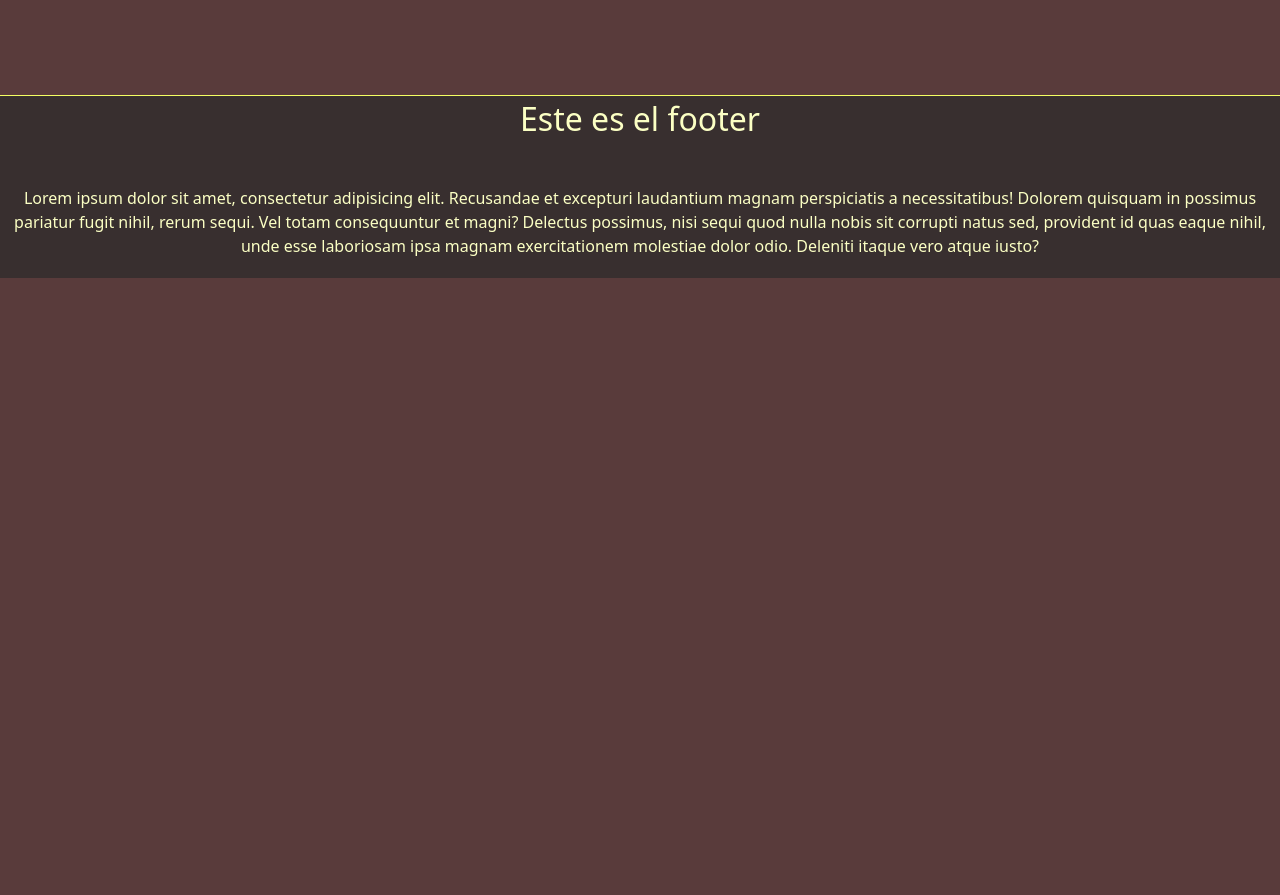
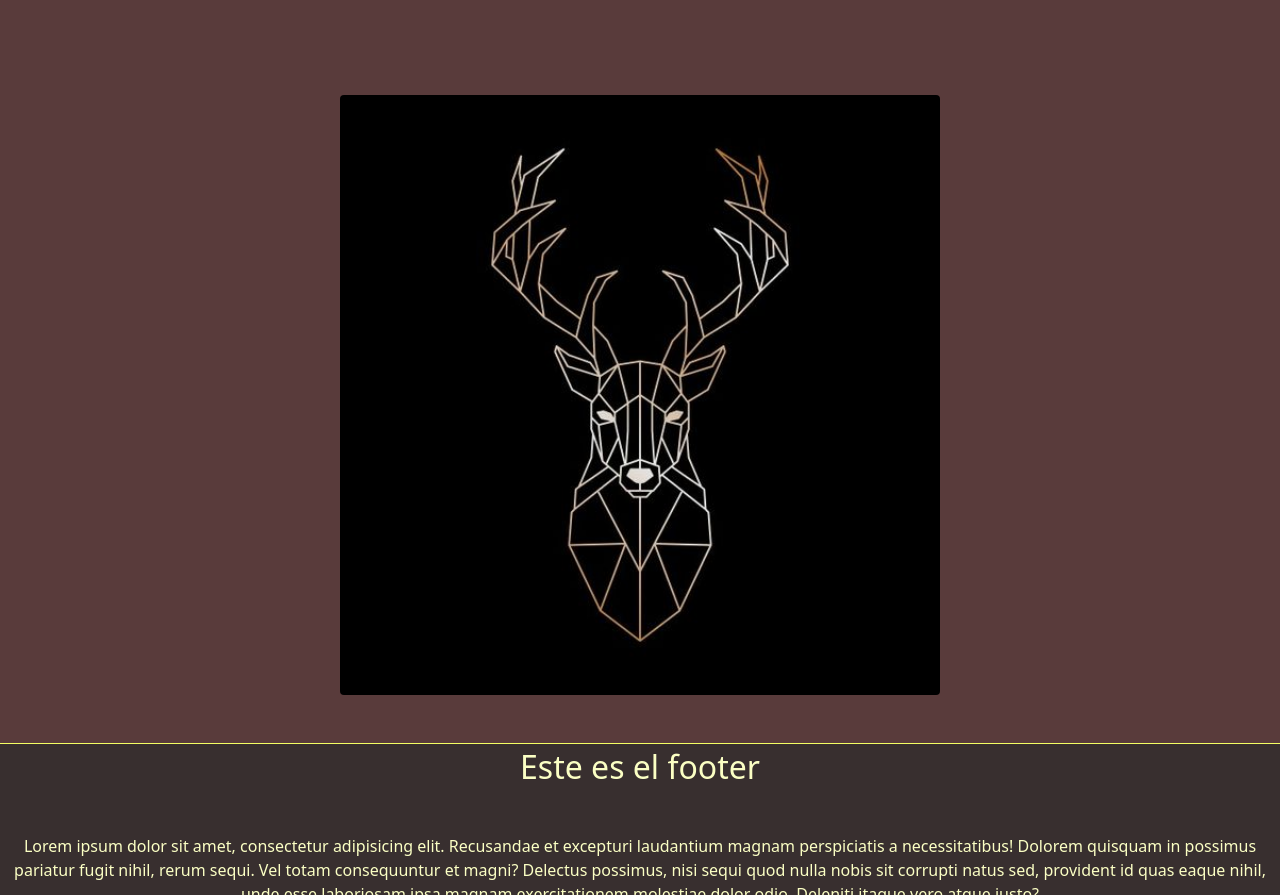
Before and after one commit to Marco-Pontiz/El-Barba, a website: page root/reservar.html in a window 1280 px wide. Shown: the part 604-1499 px from the top of the page. Before the commit the page ends 882 px from the top, so only its background shows below. Drawn offline with nearby package versions, Linux system fonts and the light colour scheme.

Commit message:
Tercera entrega del proyecto

```diff
--- a/root/reservar.html
+++ b/root/reservar.html
@@ -48,12 +48,14 @@
         <form class="formu-container-fluid">
             <h4>Podrás reservar en el siguiente</h4>
             <p>Acá podes reservar para tal dia, acordate que tienes que pedir la reserva con un mes de anticipación. Usted tiene varios tipos de reservas</p>
-
             <p class="mb-5">Cualquier cosa, tendrás nuestro whatsapp, facebook</p>
             <p>Whatsapp: 12-345-45</p>
             <p>Facebook:</p>
             <button type="button" class="btn btn-warning">Reserva ahora</button>
         </form>
+        </div>
+        <div class="text-center">
+        <img src="./img/ciervo.jpg" class="rounded mx-auto d-block m-5" alt="Todavia no aplicaremos la configuración a esta sección por lo temprano que lleva el proyecto">
         </div>
     </main>
 
```
